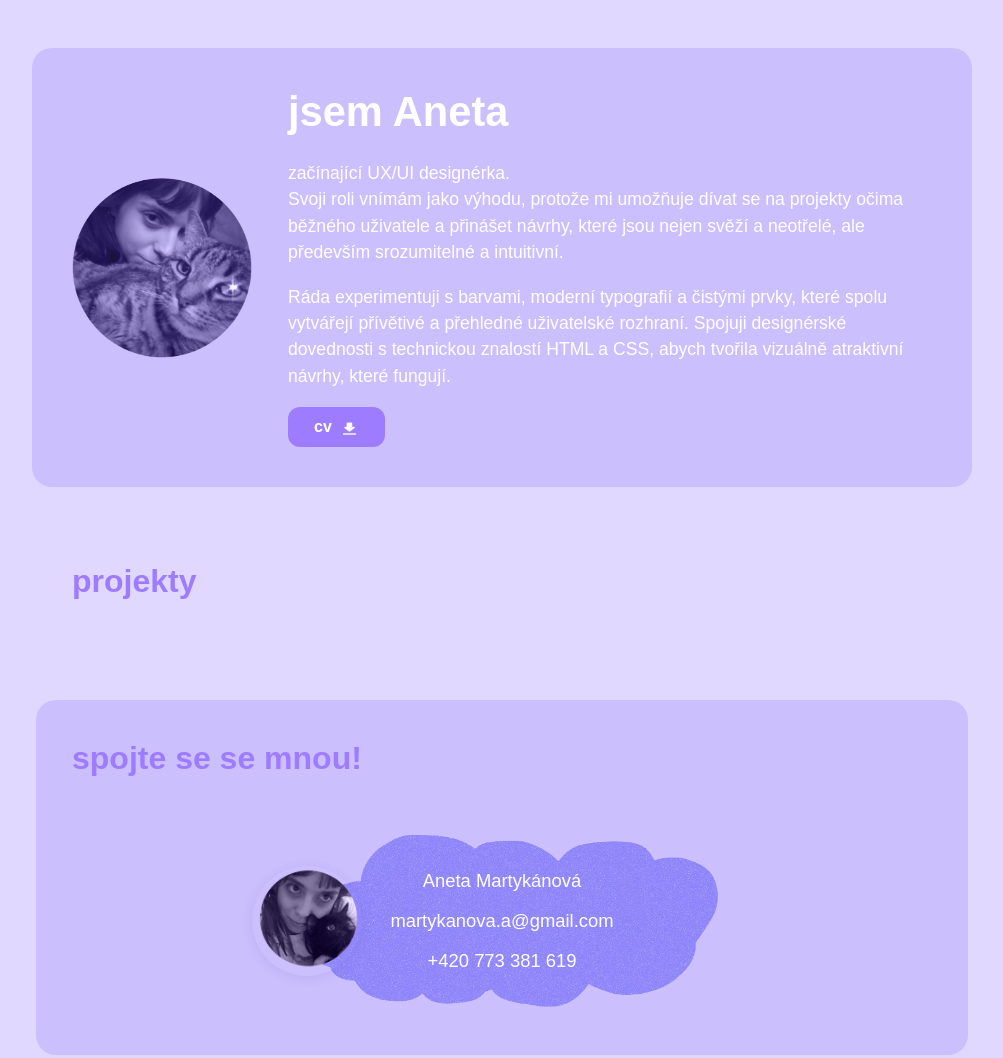
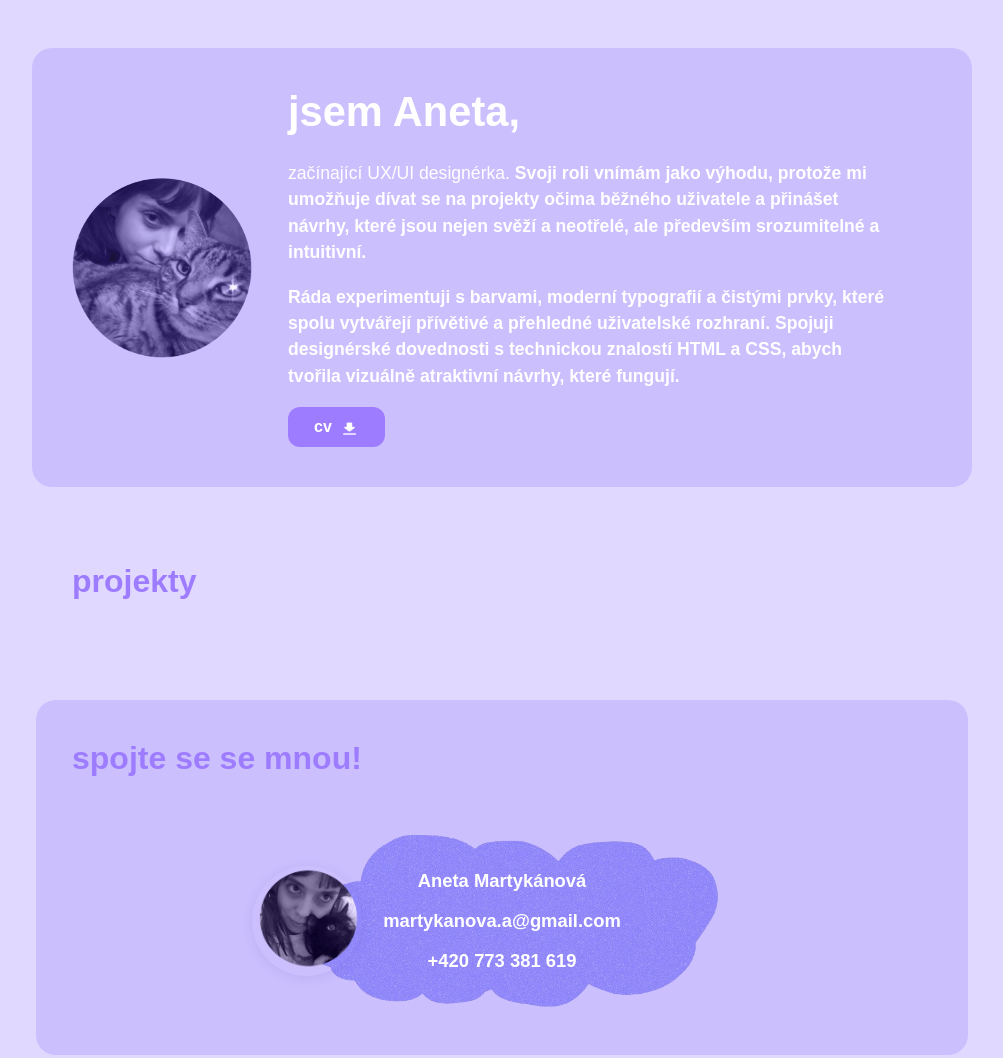
Before and after one commit to anenee/martykanova-aneta, a plain HTML site: page index.html in a window 1280 px wide. Shown: the whole page, without its empty margins (138-1141 px from the left). Drawn offline with Linux system fonts and the light colour scheme; a web font is replaced by a local one.

Commit message:
Update index.html

```diff
--- a/index.html
+++ b/index.html
@@ -16,9 +16,9 @@
     <div class="section">
       <img class="header-img" src="portret.png" alt="Portrét Anety" />
       <div class="section-content">
-        <h1>jsem Aneta</h1>
+        <h1>jsem Aneta,</h1>
         <p class="desc">
-          začínající UX/UI designérka.<br />
+          začínající UX/UI designérka.<strong/>
           Svoji roli vnímám jako výhodu, protože mi umožňuje dívat se na
           projekty očima běžného uživatele a přinášet návrhy, které jsou nejen
           svěží a neotřelé, ale především srozumitelné a intuitivní.
```
